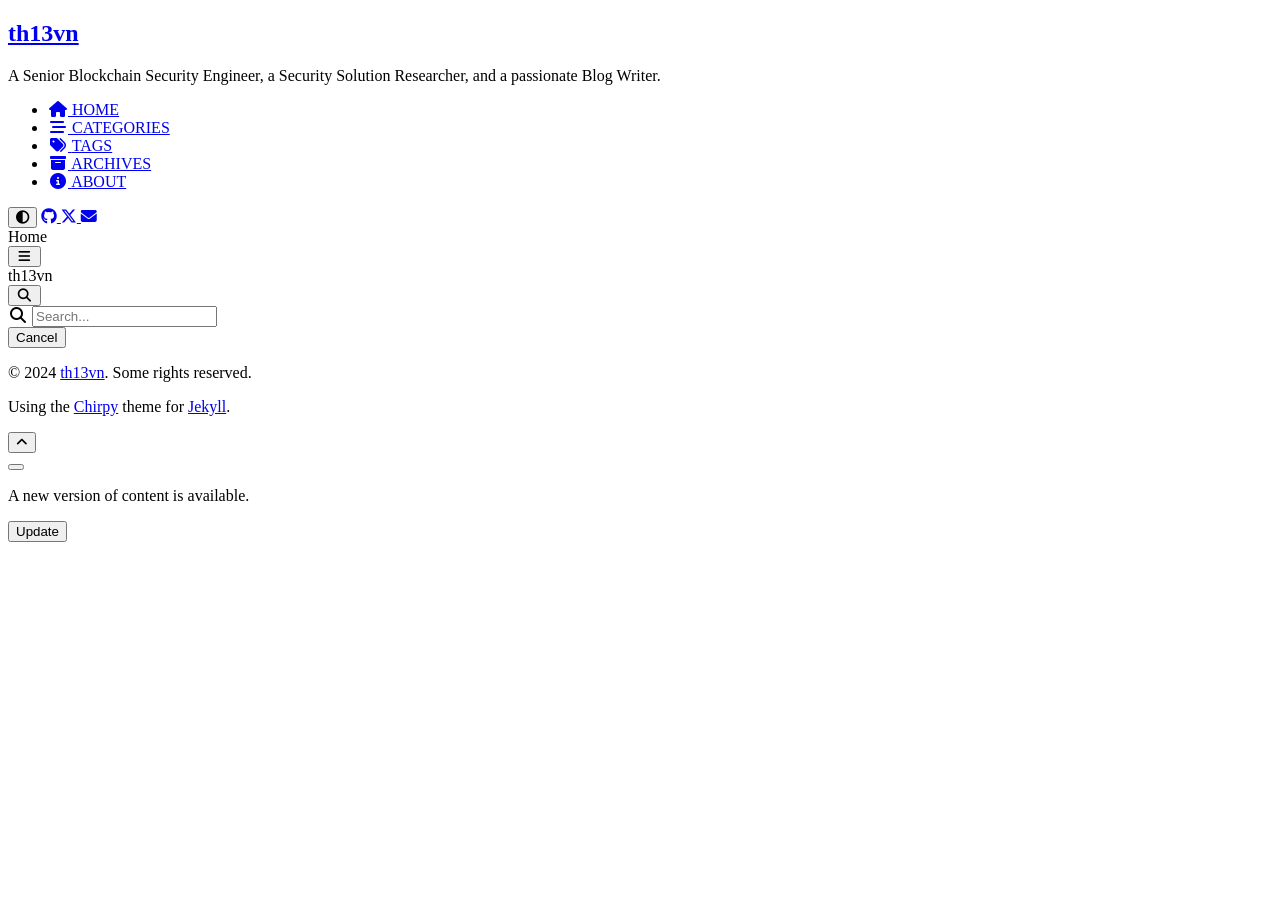
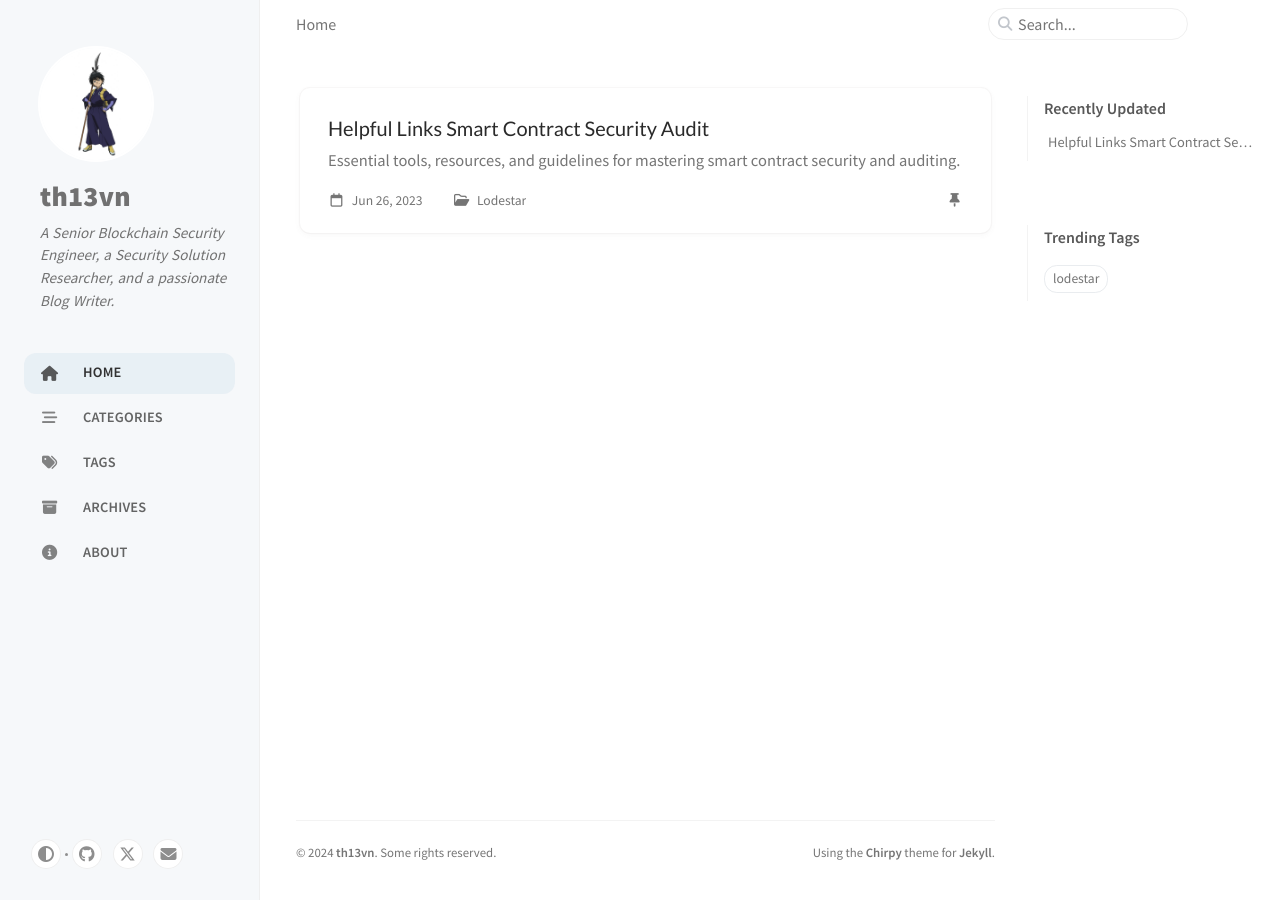
Before and after one commit to th13vn/th13vn.github.io, a Jekyll site: the page built from index.html, in a window 1280 px wide. Built offline with Jekyll 4.4.1, drawn with Linux system fonts in a browser that asks for light colours; cached includes are drawn as plain includes.

Commit message:
chore: initialize the environment

```diff
--- a/CNAME
+++ /dev/null
@@ -1 +0,0 @@
-th13.vn
--- a/_config.yml
+++ b/_config.yml
@@ -9,7 +9,7 @@ theme: jekyll-theme-chirpy
 lang: en
 
 # Change to your timezone › https://kevinnovak.github.io/Time-Zone-Picker
-timezone:
+timezone: Asia/Saigon
 
 # jekyll-seo-tag settings › https://github.com/jekyll/jekyll-seo-tag/blob/master/docs/usage.md
 # ↓ --------------------------
@@ -96,7 +96,7 @@ theme_mode: # [light | dark]
 # cdn:
 
 # the avatar on sidebar, support local or CORS resources
-avatar:
+avatar: /assets/img/ava.png
 
 # The URL of the site-wide social preview image used in SEO `og:image` meta tag.
 # It can be overridden by a customized `page.image` in front matter.
--- /dev/null
+++ b/_posts/2023-06-27-helpful-links-smart-contract-security-audit.md
@@ -0,0 +1,50 @@
+---
+title: Helpful Links Smart Contract Security Audit
+description: Essential tools, resources, and guidelines for mastering smart contract security and auditing.
+author: th13vn
+date: 2023-06-27 00:00:00 +0700
+categories: [Lodestar]
+tags: [lodestar]
+pin: true
+---
+
+## Smart Contract Weakness Classification and Test Cases
+https://swcregistry.io
+
+## Smart Contract Security Verification Standard
+https://securing.github.io/SCSVS/
+
+## Audit Checklist
+https://github.com/th13vn/solcurity
+https://github.com/th13vn/audit-solidity-checklist
+https://github.com/OffcierCia/tips-solidity-code-auditors/blob/main/README.md#useful-resources---by-officerciaeth
+
+## Top 10 DSAP (like top 10 OWASP)
+https://www.dasp.co/index.html
+https://owasp.org/www-project-smart-contract-top-10/
+
+## Refer write tools
+https://consensys.github.io/smart-contract-best-practices/security-tools/
+https://protofire.github.io/solhint/docs/rules.html
+https://github.com/Picodes/4naly3er/tree/main/src/issues
+-> Diff between tools: [Slither](https://github.com/crytic/slither), [MythX](https://mythx.io/), [Mythril](https://github.com/ConsenSys/mythril), [Manticore](https://github.com/trailofbits/manticore), [securify2](https://github.com/eth-sri/securify2), [Eth Security Toolbox](https://github.com/trailofbits/eth-security-toolbox), [smartcheck](https://github.com/smartdec/smartcheck), [solidityscan.com](https://solidityscan.com/), [Fuzzinglab’s Octopus](https://github.com/FuzzingLabs/octopus).
+
+## Helpful repos
+https://github.com/sirhashalot/SCV-List
+https://github.com/th13vn/Web3-Security-Tools
+https://github.com/th13vn/solidity-security-blog
+https://github.com/th13vn/multichain-auditor
+https://github.com/th13vn/audit-report-templating
+
+## Tutorials
+https://cypherpunks-core.github.io/ethereumbook/
+https://docs.alchemy.com/docs/tutorials-overview
+https://noxx3xxon.notion.site/noxx3xxon/The-EVM-Handbook-bb38e175cc404111a391907c4975426d
+
+## Certs & Courses
+https://www.sans.org/cyber-security-courses/blockchain-smart-contract-security/
+https://university.alchemy.com/overview/ethereum
+https://www.blockchain-council.org/certifications/certified-blockchain-security-professional-training/
+
+## Read PDF
+https://owasp.org/www-chapter-tunisia/assets/images/OWASP-Tunis-Chapter-2020.pdf
```
Also changed, not shown: assets/404.html (renamed from 404.html), assets/css/jekyll-theme-chirpy.scss (renamed from css/jekyll-theme-chirpy.scss), assets/feed.xml (renamed from feed.xml), assets/img/ava.png (renamed from assets/img/favicons/ava.png), assets/js/data/mathjax.js (renamed from js/data/mathjax.js), assets/js/data/search.json (renamed from js/data/search.json), assets/js/data/swconf.js (renamed from js/data/swconf.js), assets/robots.txt (renamed from robots.txt), 1 other file.
